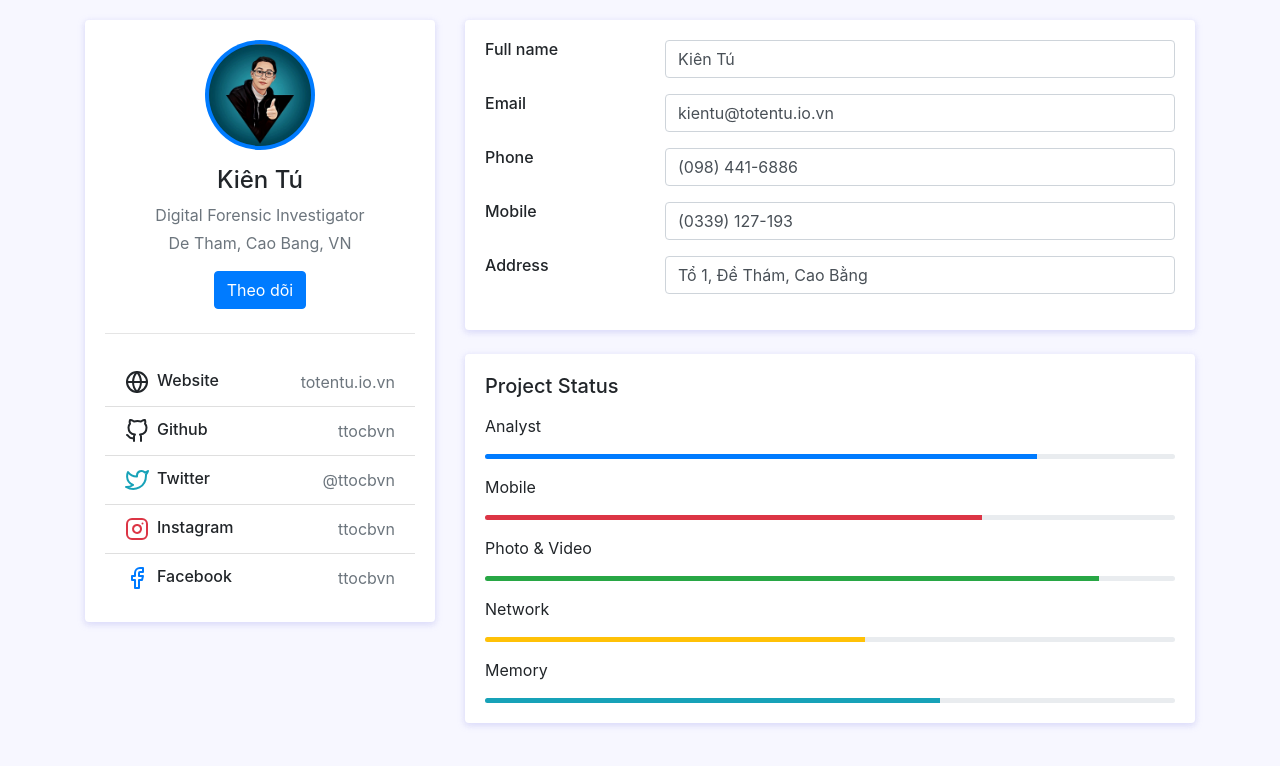
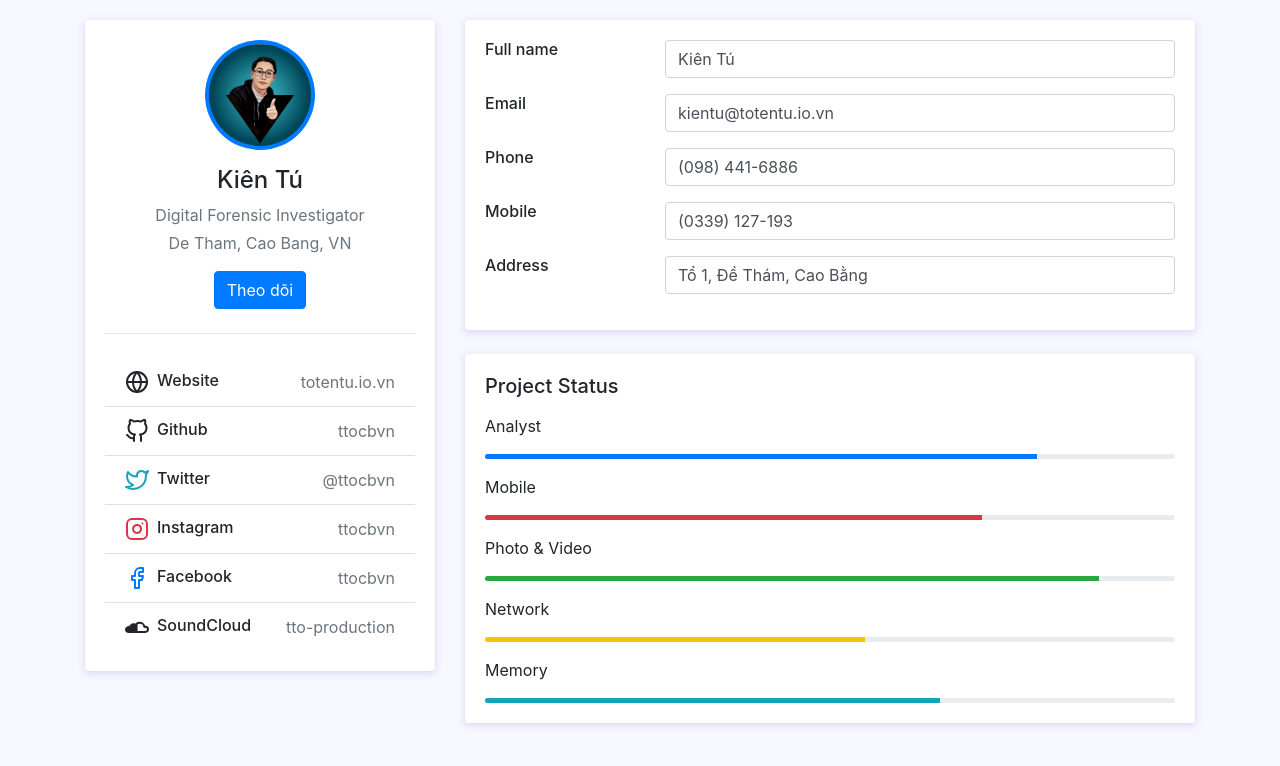
Before and after one commit to ttocbvn/page, a plain HTML site: page index.html in a window 1280 px wide. Drawn offline with nearby package versions, Linux system fonts and the light colour scheme.

Commit message:
Update index.html

```diff
--- a/index.html
+++ b/index.html
@@ -71,6 +71,10 @@
 <a href="https://www.facebook.com/ttocbvn/"><span class="text-secondary">ttocbvn</span></a>
 
 </li>
+<li class="list-group-item d-flex justify-content-between align-items-center flex-wrap">
+    <h6 class="mb-0"><svg xmlns="http://www.w3.org/2000/svg" width="24" height="24" viewBox="0 0 24 24" fill="none" stroke="currentColor" stroke-width="2" stroke-linecap="round" stroke-linejoin="round" class="feather feather-soundcloud me-2 icon-inline "><path d="M11.56 8.87V17h8.76c1.85-.13 2.68-1.27 2.68-2.67c0-1.48-1.12-2.67-2.62-2.67c-.38 0-.7.08-1.03.22c-.24-2.34-2.23-4.17-4.68-4.17c-1.17 0-2.28.44-3.11 1.16m-.88 1.02c-.3-.18-.62-.32-.97-.39V17h1.39V9.34c-.15.16-.29.36-.42.55m-2.35-.54V17h.92V9.38c-.19-.03-.38-.04-.58-.04c-.12 0-.23 0-.34.01M6.5 10v7h.91V9.54c-.33.11-.64.27-.91.46m-1.67 2.5c-.06 0-.12-.06-.19-.09V17h.92v-6.14c-.37.48-.62 1.05-.73 1.64m-2.04-.28v4.69c.21.06.45.09.71.09h.22v-4.86c-.08-.01-.16-.02-.22-.02c-.26 0-.5.04-.71.1M1 14.56c0 .75.34 1.41.87 1.86v-3.71c-.53.44-.87 1.11-.87 1.85Z"></path></svg>SoundCloud</h6>
+    <a href="https://soundcloud.com/tto-production"><span class="text-secondary">tto-production</span></a>
+    </li>
 </ul>
 </div>
 </div>
```
